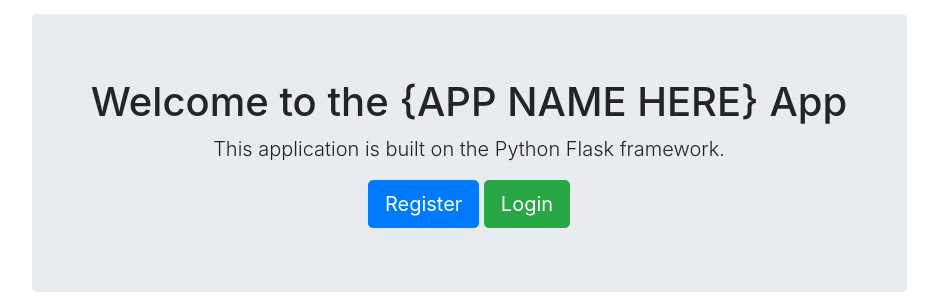
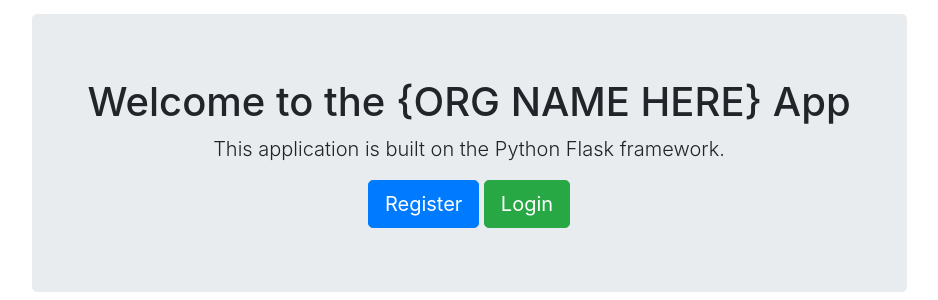
Before and after one commit to MKing301/membership, a Flask app: page / in a window 1280 px wide. Shown: the part 56-356 px from the top of the page, without its empty margins (171-1109 px from the left). Run offline with Flask 2, Linux system fonts and the light colour scheme; some libraries are stand-ins or nearby versions.

Commit message:
Fix outstanding commits

```diff
--- a/membersapp.py
+++ b/membersapp.py
@@ -23,4 +23,4 @@ app.config.from_pyfile('config.py')
 from views import *
 
 if __name__ == '__main__':
-    app.run(host='0.0.0.0', port=5000)
+    app.run(host='0.0.0.0', port=5000, debug=True)
--- a/templates/index.html
+++ b/templates/index.html
@@ -3,7 +3,7 @@
 {% block body %}
 <div class="page-content">
 	<div class="jumbotron text-center">
-		<h1>Welcome to the {APP NAME HERE} App</h1>
+		<h1>Welcome to the {ORG NAME HERE} App</h1>
 			<p class="lead">This application is built on the Python Flask framework.</p>
 			{% if session.logged_in == NULL %}
 				<a href="/register" class="btn btn-primary btn-lg">Register</a>
--- a/templates/layout.html
+++ b/templates/layout.html
@@ -16,11 +16,11 @@
     <link rel= "stylesheet" href= "{{ url_for('static', filename='css/style.css') }}">
 </head>
 <body>
-	{% include 'includes/_navbar.html' %}
 		<div class="container-fluid">
+            {% include 'includes/_navbar.html' %}
 			{% include 'includes/_messages.html' %}
-			{% block body %} {% endblock %}
+            {% block body %} {% endblock %}
+            {% include 'includes/_footer.html' %}
 		</div>
-	{% include 'includes/_footer.html' %}
 </body>
 </html>
```
